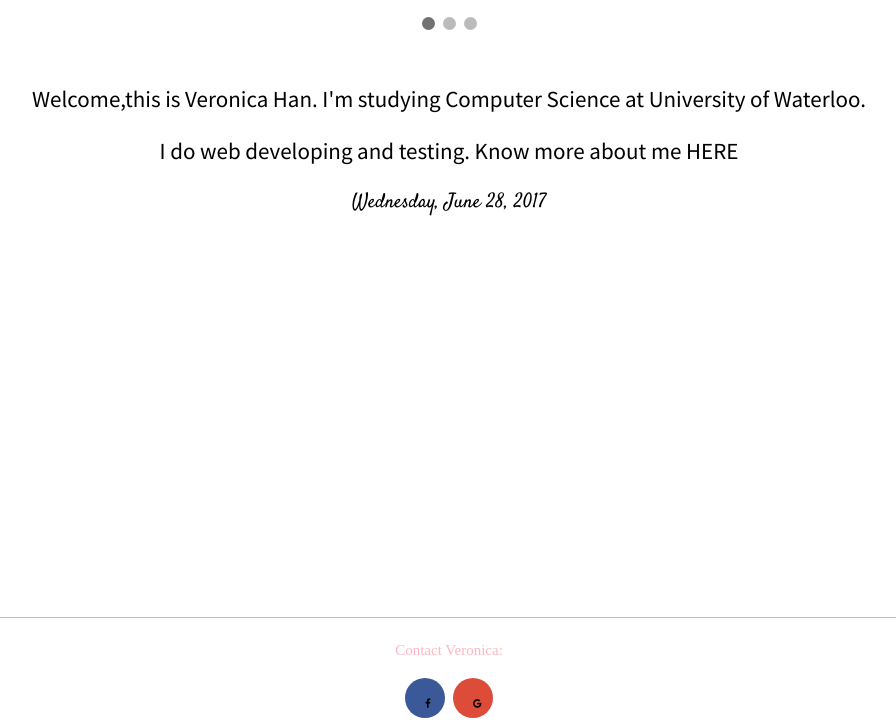
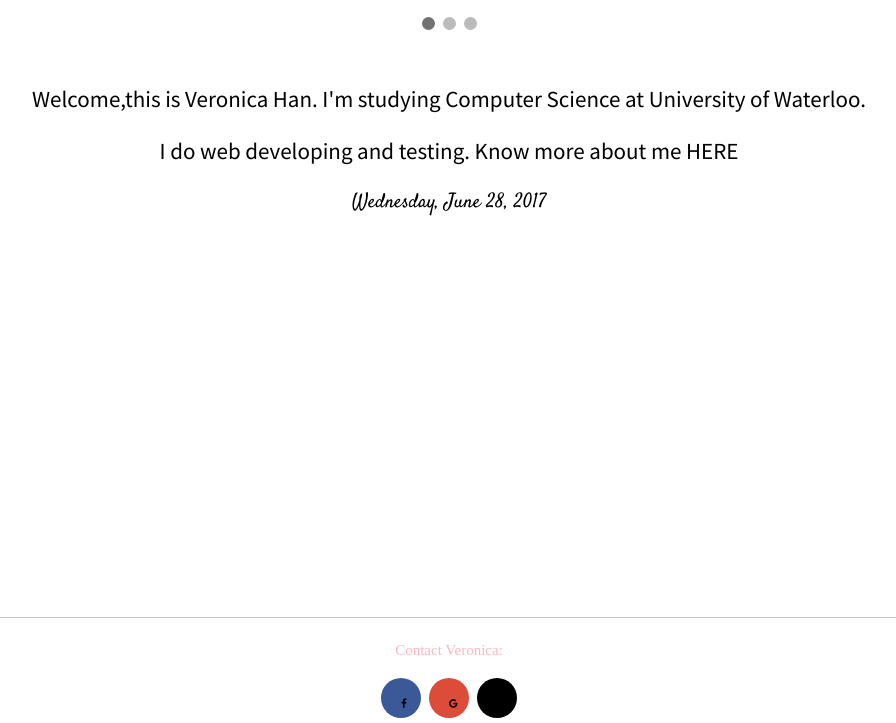
Before and after one commit to topveronicaa/topveronicaa.github.io, a Jekyll site: the page built from index.html, in a window 1280 px wide. Shown: the part 618-1341 px from the top of the page, without its empty margins (191-1087 px from the left). Built offline with Jekyll 4.4.1, drawn with Linux system fonts in a browser that asks for light colours; some web fonts are replaced.

Commit message:
Update footer.html

```diff
--- a/_includes/footer.html
+++ b/_includes/footer.html
@@ -44,13 +44,20 @@ line-height: 1em;
   color: white;
 }
 
+  .fa-github {
+    background: black;
+    color: white;
+  }
+
 </style>
 <body>
 
 <div class="footer">
 <p class="footer">Contact Veronica:</p>
   <center><a href="#" class="fa fa-facebook"></a>
-  <a href="mailto:veronicahan98@gmail.com" target = "_blank" class="fa fa-google"></a></center>
+  <a href="mailto:veronicahan98@gmail.com" target = "_blank" class="fa fa-google"></a>
+  <a href = "https://github.com/topveronicaa" target = "_blank" class="fa fa-github" ></a>
+  </center>
 </div>
 
 </body>
```
